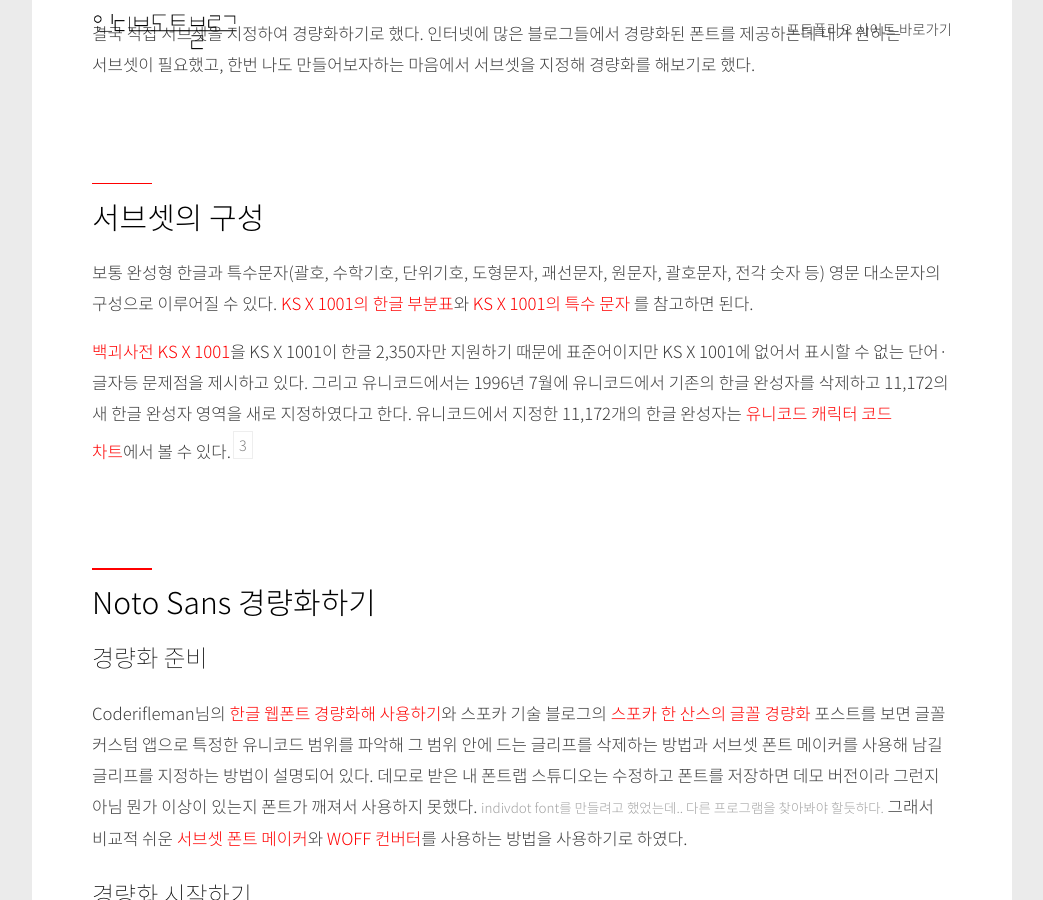
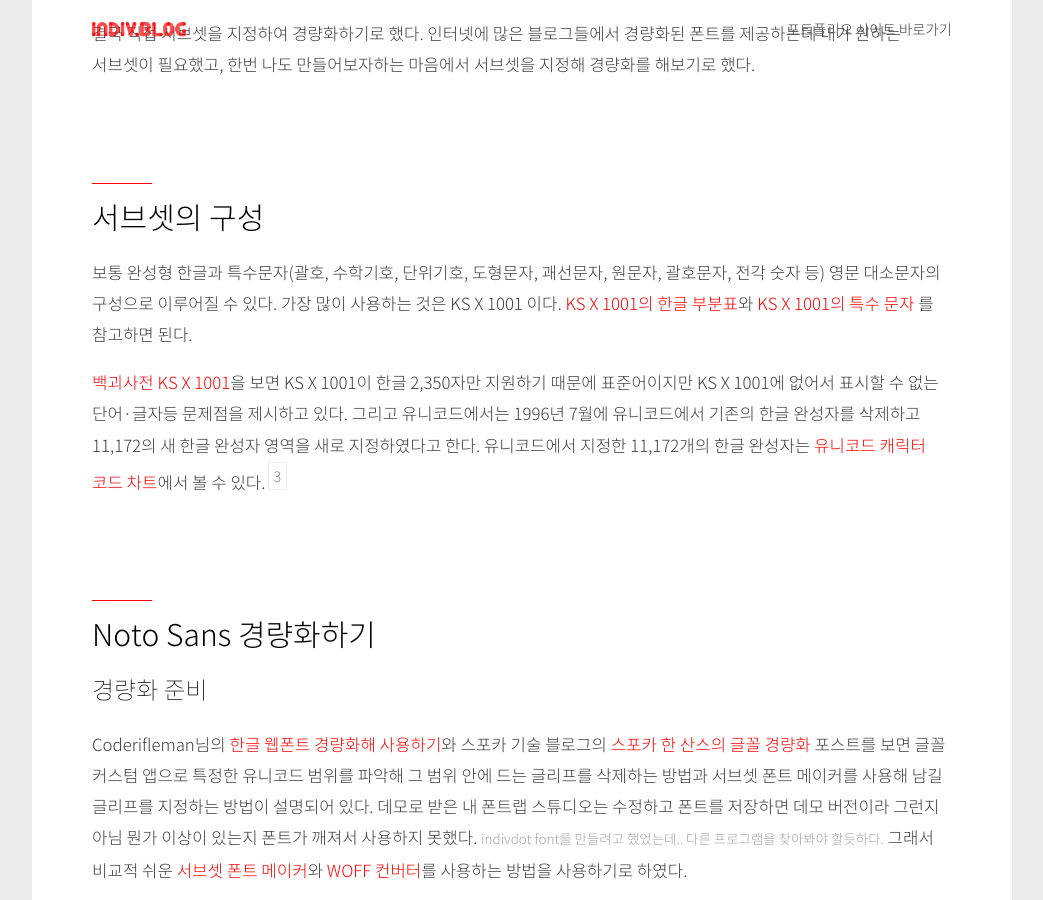
Before and after one commit to indivdot/indivdot, a Jekyll site: the page built from _posts/2016-04-02-webfont.markdown, in a window 1280 px wide and 900 px high, scrolled down 2209 px. Shown: the whole window, without its empty margins (118-1161 px from the left). Built offline with Jekyll 4.4.1, drawn with Linux system fonts in a browser that asks for light colours; some web fonts are replaced; some of the changed text lies outside the part shown.

```diff
--- a/_posts/2016-04-02-webfont.markdown
+++ b/_posts/2016-04-02-webfont.markdown
@@ -45,12 +45,12 @@ Noto Sans를 다운받아보면 알겠지만 굵기에 따른 7개의 폰트는
 결국 직접 서브셋을 지정하여 경량화하기로 했다. 인터넷에 많은 블로그들에서 경량화된 폰트를 제공하는데 내가 원하는 서브셋이 필요했고, 한번 나도 만들어보자하는 마음에서 서브셋을 지정해 경량화를 해보기로 했다.
 
 ## 서브셋의 구성
-보통 완성형 한글과 특수문자(괄호, 수학기호, 단위기호, 도형문자, 괘선문자, 원문자, 괄호문자, 전각 숫자 등) 영문 대소문자의 구성으로 이루어질 수 있다.
+보통 완성형 한글과 특수문자(괄호, 수학기호, 단위기호, 도형문자, 괘선문자, 원문자, 괄호문자, 전각 숫자 등) 영문 대소문자의 구성으로 이루어질 수 있다. 가장 많이 사용하는 것은 KS X 1001 이다.
 [KS X 1001의 한글 부분표](https://ko.wikipedia.org/wiki/KS_X_1001_%ED%95%9C%EA%B8%80_%EB%B6%80%EB%B6%84_%ED%91%9C){:target="_blank"}와
 [KS X 1001의 특수 문자](https://ko.wikipedia.org/wiki/KS_X_1001%EC%9D%98_%ED%8A%B9%EC%88%98_%EB%AC%B8%EC%9E%90){:target="_blank"}
 를 참고하면 된다.
 
-[백괴사전 KS X 1001](https://uncyclopedia.kr/wiki/KS_X_1001#KS_X_1001_.ED.95.9C.EA.B8.80_2350.EC.9E.90){:target="_blank"}을 KS X 1001이 한글 2,350자만 지원하기 때문에 표준어이지만 KS X 1001에 없어서 표시할 수 없는 단어·글자등 문제점을 제시하고 있다.
+[백괴사전 KS X 1001](https://uncyclopedia.kr/wiki/KS_X_1001#KS_X_1001_.ED.95.9C.EA.B8.80_2350.EC.9E.90){:target="_blank"}을 보면 KS X 1001이 한글 2,350자만 지원하기 때문에 표준어이지만 KS X 1001에 없어서 표시할 수 없는 단어·글자등 문제점을 제시하고 있다.
 그리고 유니코드에서는 1996년 7월에 유니코드에서 기존의 한글 완성자를 삭제하고 11,172의 새 한글 완성자 영역을 새로 지정하였다고 한다. 유니코드에서 지정한 11,172개의 한글 완성자는 [유니코드 캐릭터 코드 차트](http://www.unicode.org/charts/PDF/UAC00.pdf){:target="_blank"}에서 볼 수 있다.[^3]
 
 ## Noto Sans 경량화하기
```
Also changed, not shown: other parts of _posts/2016-04-02-webfont.markdown (+2 -2 lines), assets/images/logo.png.
